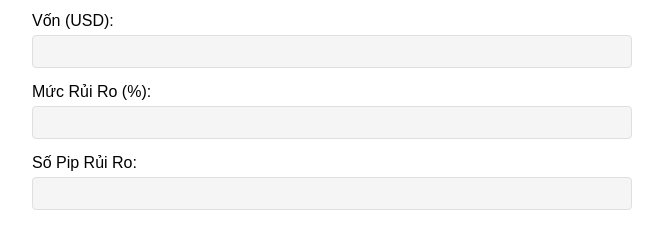
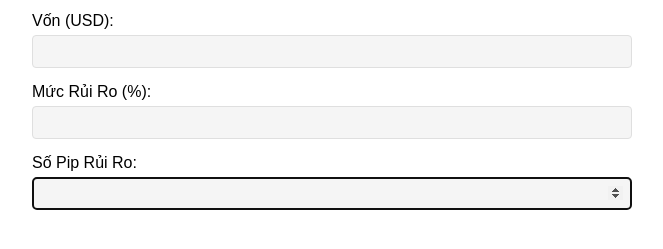
Before and after one commit to namtrader/namtrader.github.io, a plain HTML site: page lot.html in a window 1280 px wide. Shown: the part 149-398 px from the top of the page, without its empty margins (308-971 px from the left). Drawn offline with Linux system fonts and the light colour scheme.

Commit message:
focus pipRisk

```diff
--- a/lot.html
+++ b/lot.html
@@ -167,6 +167,9 @@
         window.addEventListener('DOMContentLoaded', () => {
             loadFromLocalStorage();
             setupEventListeners();
+
+            // Tự động focus vào ô pipRisk khi trang tải xong
+            document.getElementById('pipRisk').focus();
         });
 
     </script>
```
